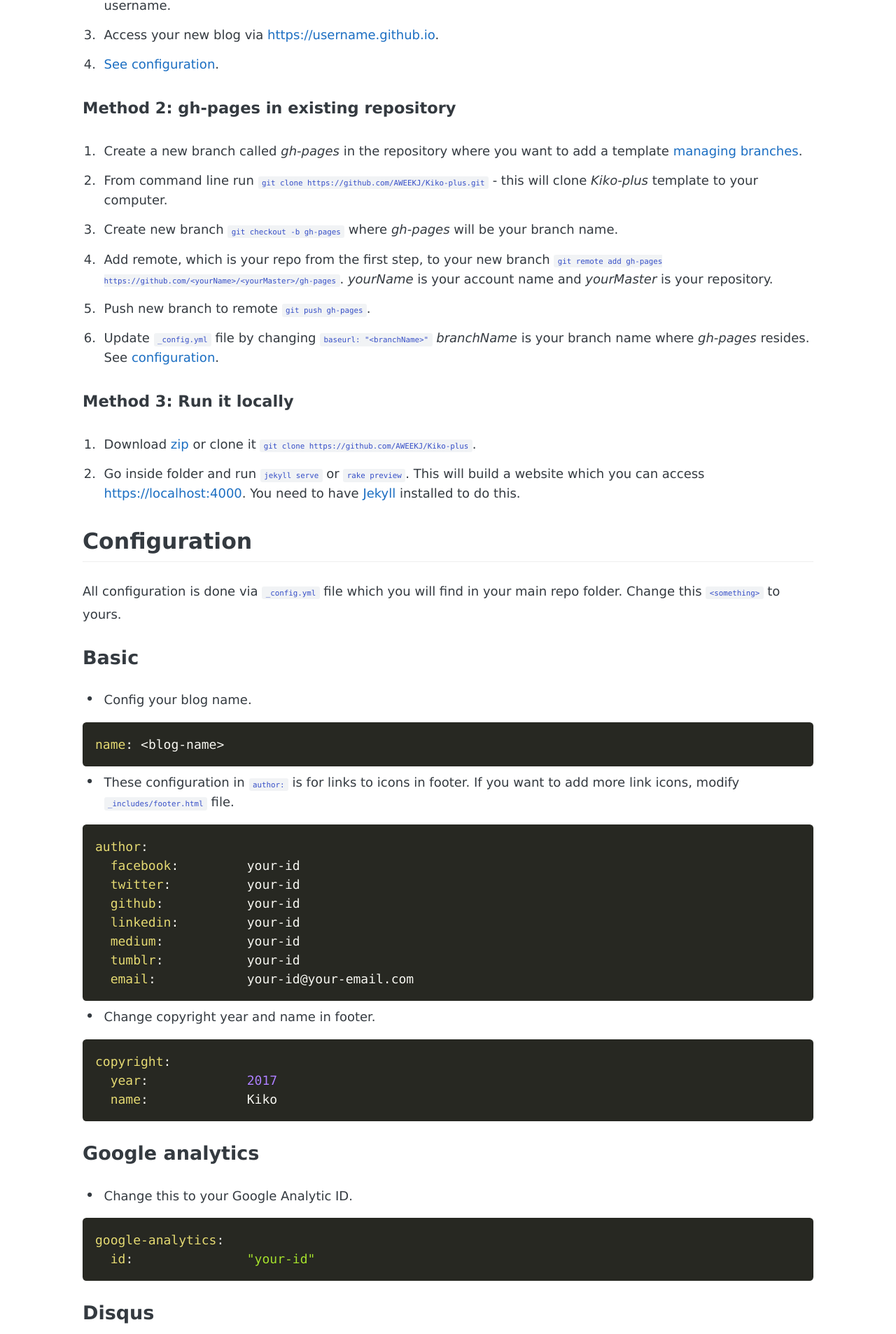
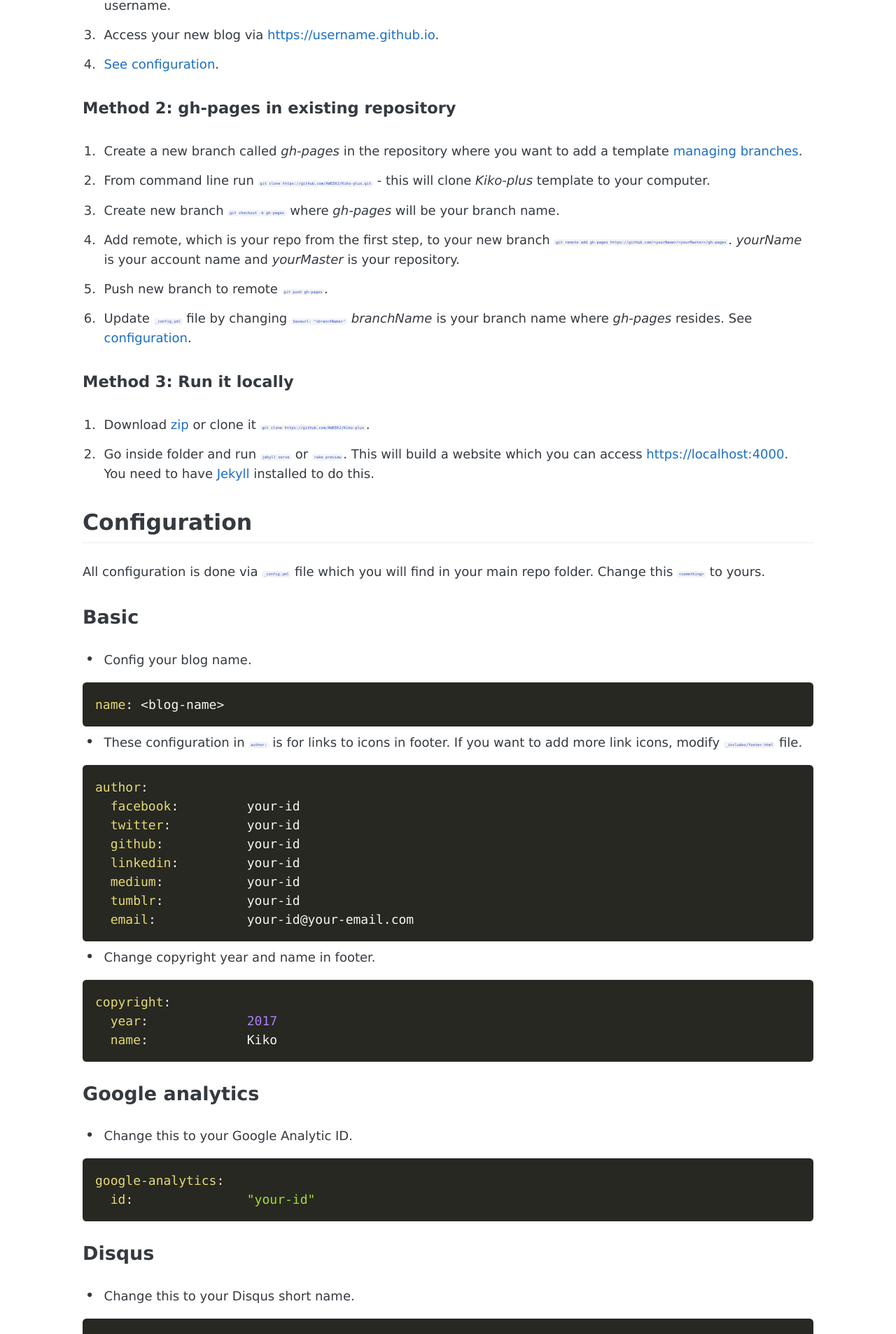
Before and after one commit to hshah89/hshah89.github.io, a Jekyll site: the page built from about.md, in a window 1280 px wide. Shown: the part 751-2657 px from the top of the page at 70% size. Built offline with Jekyll 4.4.1, drawn with Linux system fonts in a browser that asks for light colours.

Commit message:
Update _typography.scss

```diff
--- a/_sass/_typography.scss
+++ b/_sass/_typography.scss
@@ -261,12 +261,12 @@ a.footnote {
 code,
 pre {
   font-family: $code-font;
-  font-size: 60%;
+  font-size: 30%;
 }
 
 code {
   padding: .25em .5em;
-  font-size: 60%;
+  font-size: 30%;
   color: $code-color;
   background-color: $code-background-color;
   border-radius: 3px;
```
